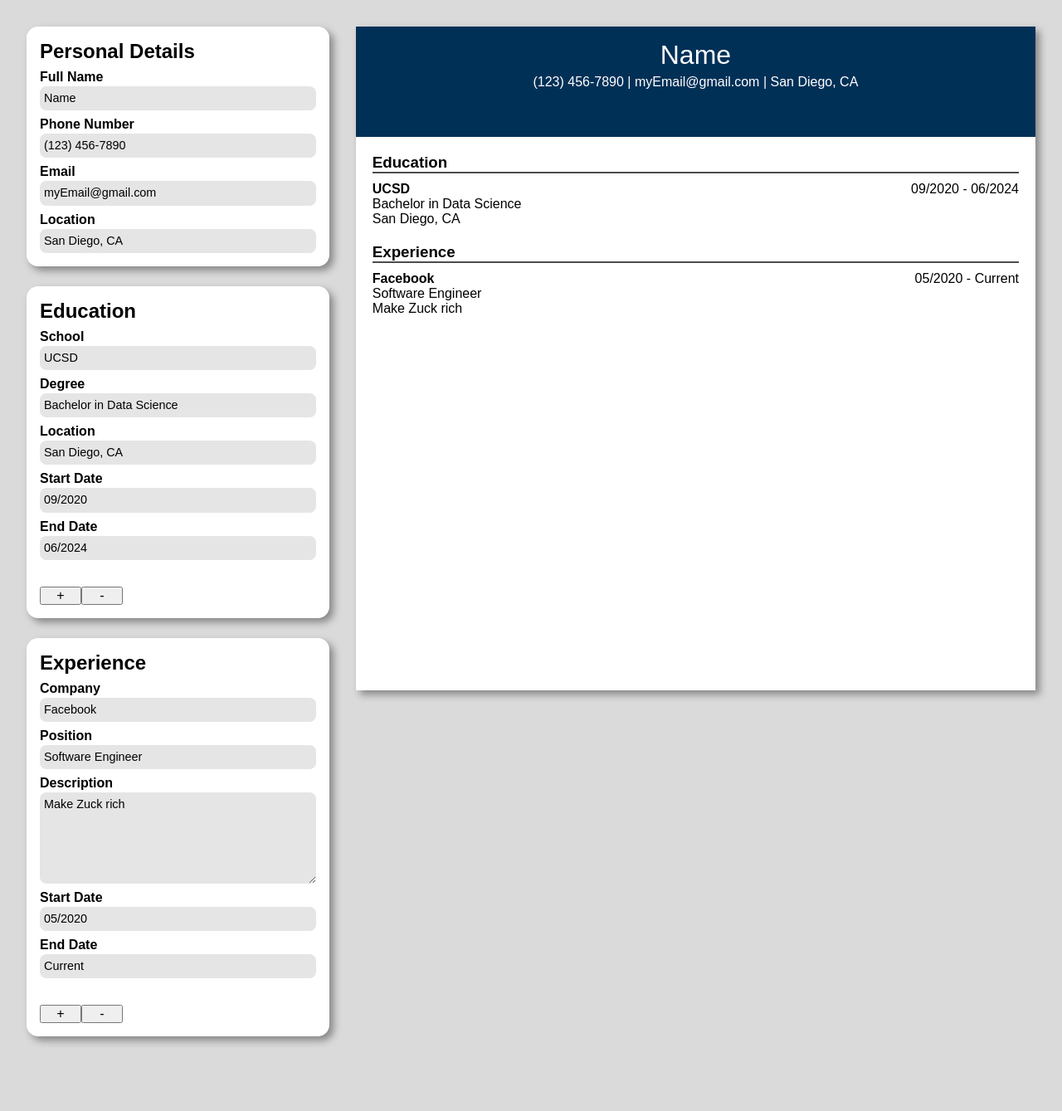
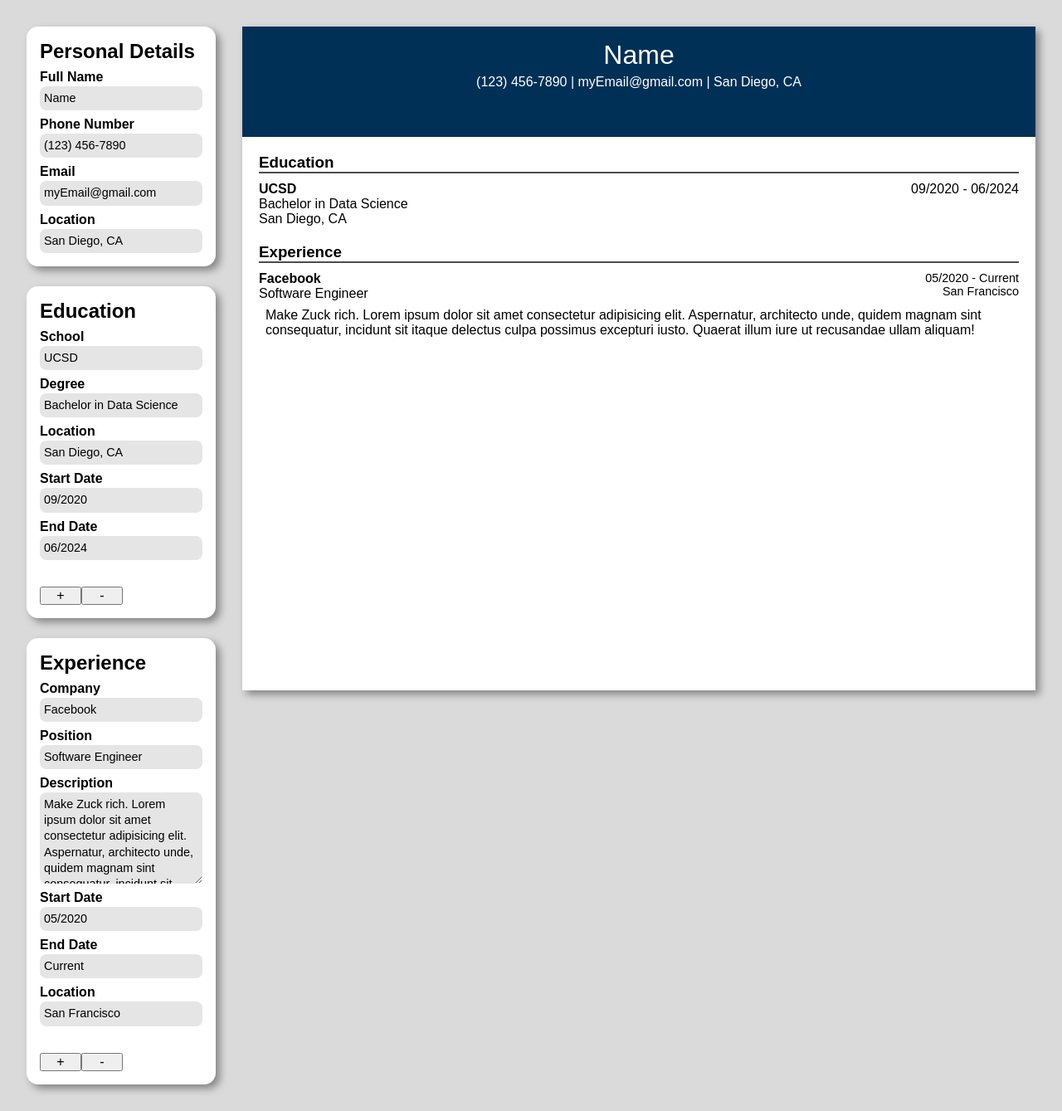
Before and after one commit to mluc404/cv-generator, a React (Vite) app: page / in a window 1280 px wide. Shown: the whole page at 83% size. Before the commit the page ends 1281 px from the top, so only its background shows below. Built offline with nearby package versions, Linux system fonts and the light colour scheme.

Commit message:
refactor Experience output render

```diff
--- a/src/components/Experience.jsx
+++ b/src/components/Experience.jsx
@@ -20,6 +20,21 @@ export function Experience({ data, setData, mode = "input" }) {
       data.length > 1 ? data.toSpliced(data.length - 1, 1) : data
     );
   };
+
+  // Filter job items into sections for output display
+
+  if (mode === "output") {
+    data.map((obj, indx) => {
+      const jobCompany = obj.filter(
+        (item) => item.name === "company" || item.name === "position"
+      );
+      const jobDate = obj.filter((item) =>
+        ["startDate", "endDate", "location"].includes(item.name)
+      );
+      const jobDescription = obj.filter((item) => item.name === "description");
+    });
+  }
+
   return (
     <>
       {/* RENDER INPUT */}
@@ -63,7 +78,7 @@ export function Experience({ data, setData, mode = "input" }) {
       )}
 
       {/* RENDER OUTPUT */}
-      {mode === "output" &&
+      {/* {mode === "output" &&
         data.map((obj, index) => (
           <div className="schoolOutput" key={index}>
             <div className="schoolName">
@@ -93,7 +108,62 @@ export function Experience({ data, setData, mode = "input" }) {
               ))}
             </div>
           </div>
-        ))}
+        ))} */}
+
+      {/* ////////////////////////////////////////////// */}
+      {/* ////////////////////////////////////////////// */}
+      {/* ////////////////////////////////////////////// */}
+      {/* REFACTOR RENDER OUTPUT */}
+      {mode === "output" &&
+        data.map((obj, indx) => {
+          const jobCompany = obj.filter(
+            (item) => item.name === "company" || item.name === "position"
+          );
+          const jobDate = obj.filter(
+            (item) => item.name === "startDate" || item.name === "endDate"
+          );
+          const jobLoc = obj.filter((item) => item.name === "location");
+          const jobDescription = obj.filter(
+            (item) => item.name === "description"
+          );
+          return (
+            <div className="jobOutput" key="index">
+              <div className="jobTopPart">
+                <div className="jobCompany">
+                  {jobCompany.map((each, i) =>
+                    each.name === "company" ? (
+                      <h4>{each.val}</h4>
+                    ) : (
+                      <p>{each.val}</p>
+                    )
+                  )}
+                </div>
+                <div className="jobDateLoc">
+                  <div className="jobDate">
+                    {jobDate.map((each, i) =>
+                      each.name === "startDate" ? (
+                        <p>{each.val}</p>
+                      ) : (
+                        <p>&nbsp;- {each.val} </p>
+                      )
+                    )}
+                  </div>
+                  <div className="jobLoc">
+                    {jobLoc.map((each, i) => (
+                      <p>{each.val}</p>
+                    ))}
+                  </div>
+                </div>
+              </div>
+
+              <div className="jobBottomPart">
+                {jobDescription.map((each, i) => (
+                  <div className="jobDescription">{each.val}</div>
+                ))}
+              </div>
+            </div>
+          );
+        })}
     </>
   );
 }
--- a/src/sampleData.js
+++ b/src/sampleData.js
@@ -143,7 +143,7 @@ export const sampleData = {
         name: "description",
         type: "textarea",
         key: "description",
-        val: "Make Zuck rich ",
+        val: "Make Zuck rich. Lorem ipsum dolor sit amet consectetur adipisicing elit. Aspernatur, architecto unde, quidem magnam sint consequatur, incidunt sit itaque delectus culpa possimus excepturi iusto. Quaerat illum iure ut recusandae ullam aliquam!",
         placeholder: "Description",
         label: "Description",
       },
@@ -163,6 +163,14 @@ export const sampleData = {
         placeholder: "endDate",
         label: "End Date",
       },
+      {
+        name: "location",
+        type: "text",
+        key: "location",
+        val: "San Francisco",
+        placeholder: "location",
+        label: "Location",
+      },
     ],
   ],
 
@@ -171,7 +179,7 @@ export const sampleData = {
       name: "company",
       type: "text",
       key: "company",
-      val: "Facebook",
+      val: "Amazon",
       placeholder: "Company",
       label: "Company",
     },
@@ -187,13 +195,13 @@ export const sampleData = {
       name: "description",
       type: "textarea",
       key: "description",
-      val: "Make Zuck rich ",
+      val: "Make coffee for daddy Bezos. Lorem ipsum dolor sit amet consectetur adipisicing elit. Aspernatur, architecto unde, quidem magnam sint consequatur, incidunt sit itaque delectus culpa possimus excepturi iusto. Quaerat illum iure ut recusandae ullam aliquam!",
       placeholder: "Description",
       label: "Description",
     },
     {
       name: "startDate",
-      type: "textarea",
+      type: "text",
       key: "startDate",
       val: "05/2020",
       placeholder: "startDate",
@@ -201,11 +209,19 @@ export const sampleData = {
     },
     {
       name: "endDate",
-      type: "textarea",
+      type: "text",
       key: "endDate",
-      val: "Current",
+      val: "06/2022",
       placeholder: "endDate",
       label: "End Date",
     },
+    {
+      name: "location",
+      type: "text",
+      key: "location",
+      val: "The Basement",
+      placeholder: "location",
+      label: "Location",
+    },
   ],
 };
--- a/src/styles/Experience.css
+++ b/src/styles/Experience.css
@@ -22,6 +22,28 @@ textarea:focus {
   color: red;
 }
 
-/* .schoolName {
-  color: blue;
-} */
+.jobOutput {
+  display: flex;
+  flex-direction: column;
+  gap: 0.5rem;
+}
+
+.jobTopPart {
+  display: flex;
+  justify-content: space-between;
+}
+
+.jobDateLoc {
+  display: flex;
+  flex-direction: column;
+  align-items: end;
+  font-size: 0.9rem;
+}
+
+.jobDate {
+  display: flex;
+}
+
+.jobBottomPart {
+  padding: 0 0.5rem;
+}
```
